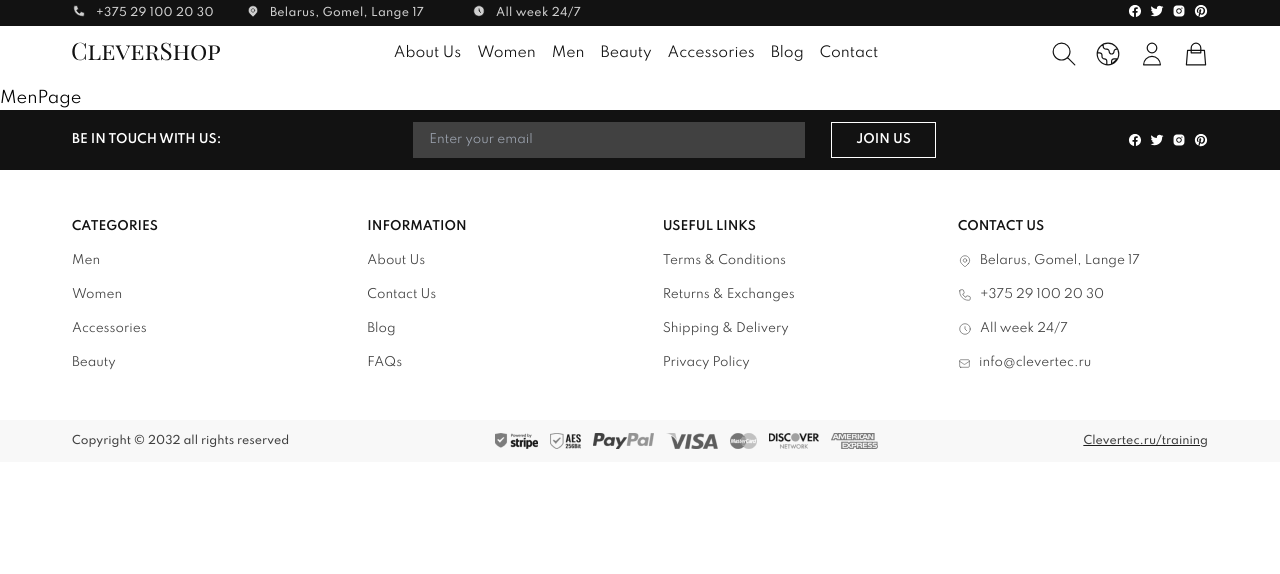
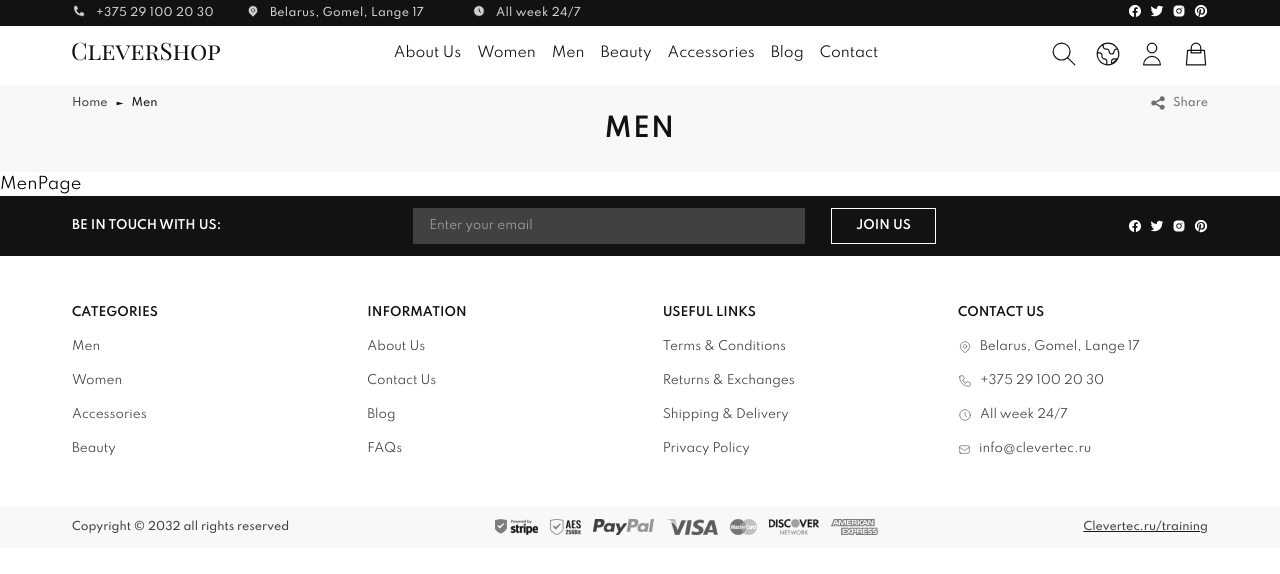
Before and after one commit to MaxTarasevich/training-shop, a React (Create React App) app: page /training-shop/men in a window 1280 px wide. Shown: the top 574 px of the page. Built offline with nearby package versions, Linux system fonts and the light colour scheme.

Commit message:
feat: add panel component

```diff
--- /dev/null
+++ b/src/SVGcomponent/Share.tsx
@@ -0,0 +1,22 @@
+import React from 'react'
+
+const Share = ({
+    height = "20px",
+    width = "20px",
+    color = "#121212",
+    ...props
+  }: React.SVGProps<SVGSVGElement>) => {
+  return (
+    <svg
+        width={width}
+        height={height}
+        viewBox="0 0 20 20"
+        fill="none" xmlns="http://www.w3.org/2000/svg">
+        <path d="M15.9997 7.60003C16.7307 7.60005 17.4444 7.37755 18.0458 6.96211C18.6473 6.54667 19.108 5.95797 19.3668 5.27431C19.6255 4.59066 19.67 3.84443 19.4943 3.13487C19.3187 2.42531 18.9311 1.78604 18.3833 1.30207C17.8355 0.818097 17.1533 0.512363 16.4275 0.425522C15.7017 0.338681 14.9667 0.474848 14.3201 0.815915C13.6736 1.15698 13.1462 1.68679 12.8081 2.33488C12.47 2.98296 12.3372 3.71862 12.4273 4.44403L6.49932 7.40803C5.9908 6.91765 5.34924 6.58773 4.65455 6.45936C3.95987 6.33099 3.24277 6.40985 2.59258 6.68611C1.94239 6.96237 1.38786 7.42382 0.998049 8.01299C0.608241 8.60215 0.400391 9.29298 0.400391 9.99943C0.400391 10.7059 0.608241 11.3967 0.998049 11.9859C1.38786 12.575 1.94239 13.0365 2.59258 13.3127C3.24277 13.589 3.95987 13.6679 4.65455 13.5395C5.34924 13.4111 5.9908 13.0812 6.49932 12.5908L12.4273 15.5548C12.3223 16.3975 12.5186 17.2502 12.9815 17.9622C13.4443 18.6741 14.144 19.1996 14.9568 19.4456C15.7695 19.6916 16.6431 19.6424 17.4231 19.3066C18.2031 18.9708 18.8393 18.3701 19.2193 17.6107C19.5992 16.8512 19.6985 15.9819 19.4994 15.1563C19.3004 14.3307 18.816 13.6021 18.1317 13.0992C17.4475 12.5963 16.6074 12.3514 15.7601 12.4079C14.9128 12.4645 14.1127 12.8187 13.5013 13.408L7.57332 10.444C7.60964 10.1491 7.60964 9.85091 7.57332 9.55603L13.5013 6.59203C14.1469 7.21603 15.0277 7.60003 15.9997 7.60003Z"
+        fill={color}/>
+    </svg>
+
+  )
+}
+
+export default Share
--- /dev/null
+++ b/src/SVGcomponent/Triangle.tsx
@@ -0,0 +1,21 @@
+import React from 'react'
+
+const Triangle = ({
+    height = "5px",
+    width = "8px",
+    color = "#121212",
+    ...props
+  }: React.SVGProps<SVGSVGElement>) => {
+  return (
+    <svg
+        width={width}
+        height={height}
+        viewBox="0 0 8 5" fill="none" xmlns="http://www.w3.org/2000/svg">
+        <path d="M0.561 4.262V0.643L7.502 2.458L0.561 4.262Z"
+        fill={color}/>
+    </svg>
+
+  )
+}
+
+export default Triangle
--- /dev/null
+++ b/src/components/Panel.tsx
@@ -0,0 +1,43 @@
+import React, { FC } from 'react'
+import { Link } from 'react-router-dom'
+
+import Triangle from '../SVGcomponent/Triangle'
+import Share from '../SVGcomponent/Share'
+
+interface PanelProps{
+    title:string;
+    path:string;
+}
+
+const Panel :FC<PanelProps> = ({title, path}) => {
+  return (
+    <section className='panel bg-gr-white pt-2 pb-6 font-medium text-dark text-small'>
+        <div className="container">
+            <div className='flex justify-between items-center'>
+                <div className='panel__links flex items-center gap-x-2'>
+                    <Link className='text-dark text-opacity-80' to="/training-shop">Home</Link>
+                    <Triangle />
+                    <Link className='capitalize' to={path}>{title}</Link>
+                </div>
+
+                <div className='panel__share'>
+                    <a className='flex items-center gap-x-2 opacity-60' href="share">
+                        <Share width='14px' height='14px' />
+                        <span>Share</span>
+                    </a>
+                </div>
+            </div>
+
+            <h2 className="panel__title text-title1 font-semibold tracking-wider text-center uppercase">
+                {title}
+            </h2>
+
+
+
+
+        </div>
+    </section>
+  )
+}
+
+export default Panel
--- a/src/pages/MenPage.tsx
+++ b/src/pages/MenPage.tsx
@@ -1,8 +1,10 @@
 import React from 'react'
+import Panel from '../components/Panel'
 
 const MenPage = () => {
   return (
     <>
+     <Panel title='men' path='/training-shop/men'/>
     <div>MenPage</div>
     </>
 
--- a/src/pages/WomenPage.tsx
+++ b/src/pages/WomenPage.tsx
@@ -1,9 +1,12 @@
 import React from 'react'
+
+import Panel from '../components/Panel'
 
 
 const WomenPage = () => {
   return (
     <>
+    <Panel title='Women' path='/training-shop/women'/>
     <div>WomenPage</div>
     </>
 
```
Also changed, not shown: src/assets/icons/main/triangle.svg (added).
